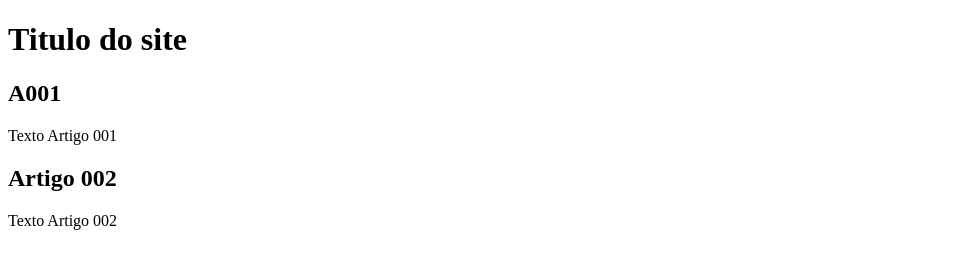
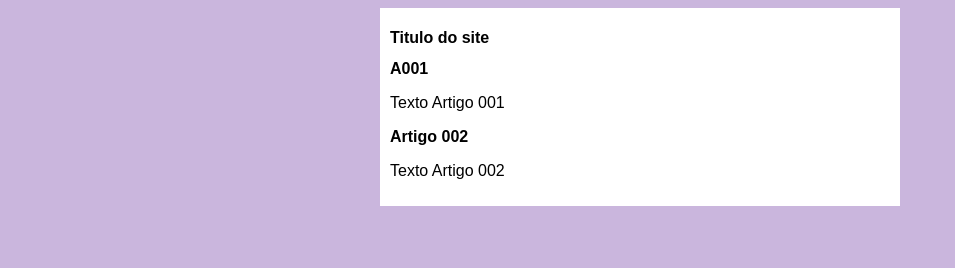
Before and after one commit to MatehusPimentel/projeto-site, a plain HTML site: page index.html in a window 1280 px wide. Shown: the whole page, without its empty margins (0-955 px from the left). Drawn offline with Linux system fonts and the light colour scheme.

Commit message:
iniciei o design

```diff
--- /dev/null
+++ b/estilos/style.css
@@ -0,0 +1,17 @@
+*{
+    font-family: Arial, Helvetica, sans-serif;
+    font-size: 16px;
+
+}
+
+body{
+    background-color: rgb(202, 182, 221);
+}
+
+main{
+    background-color: white;
+    width: 500px;
+    margin: 0 auto;
+    padding: 10px;
+    box-shadow: 3px, 3px, 5px rgba(0, 0, 0, 0.473)
+}
--- a/index.html
+++ b/index.html
@@ -4,6 +4,7 @@
     <meta charset="UTF-8">
     <meta name="viewport" content="width=device-width, initial-scale=1.0">
     <title>Titulo do site</title>
+    <link rel="stylesheet" href="estilos/style.css">
 </head>
 <body>
     <main>
```
